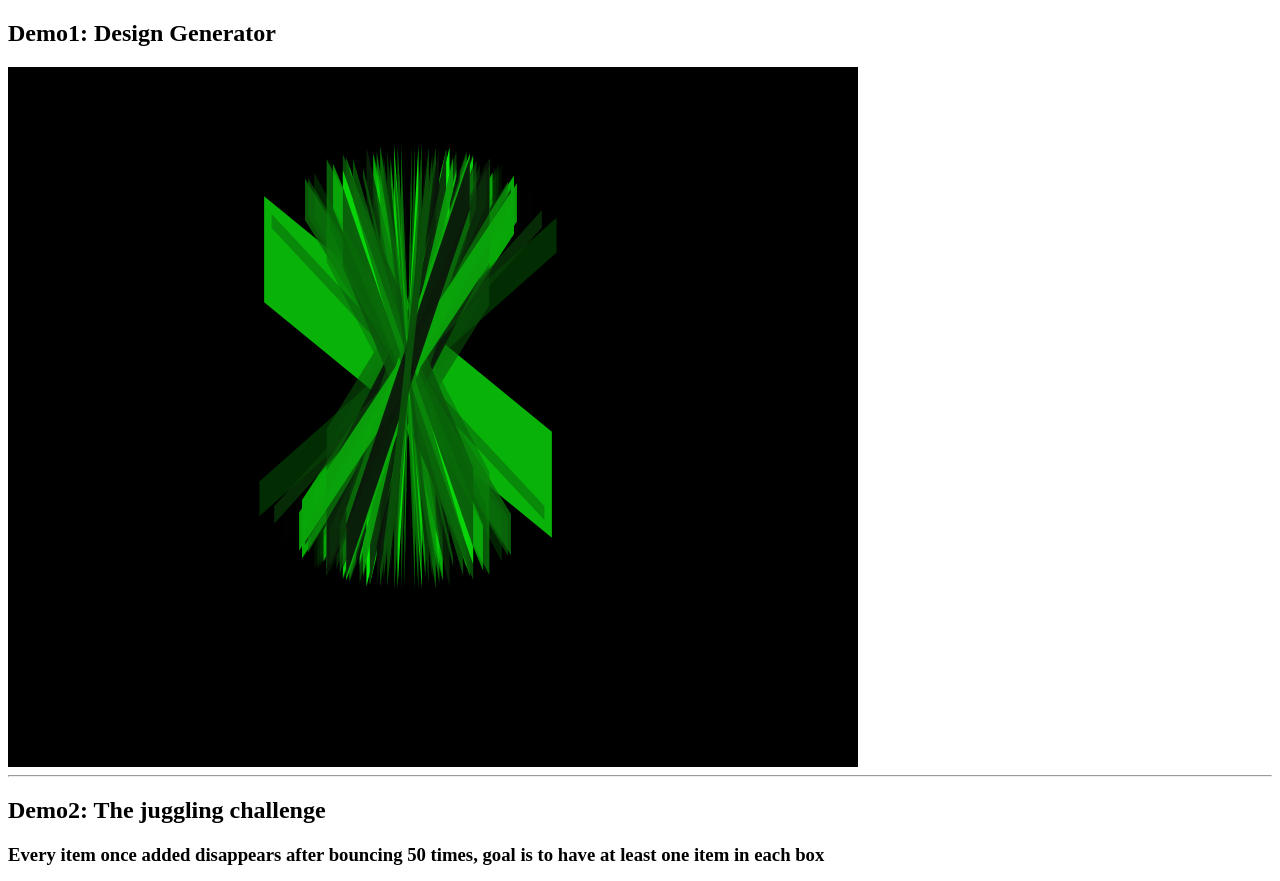
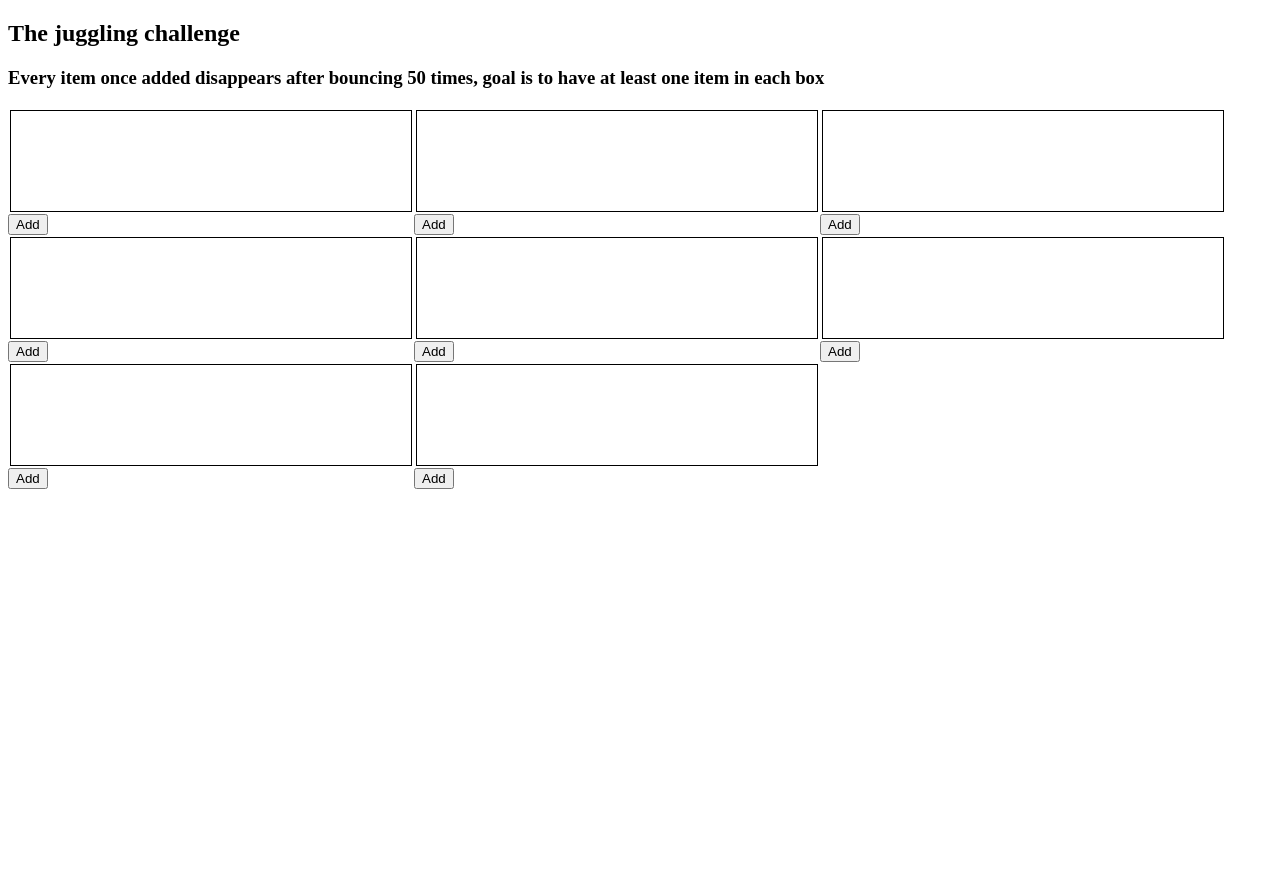
Before and after one commit to amolpborole/amolpborole.github.io, a plain HTML site: page index.html in a window 1280 px wide. Shown: the top 881 px of the page. After the commit the page ends 800 px from the top, so only its background shows below. Drawn offline with nearby package versions, Linux system fonts and the light colour scheme.

Commit message:
revert
revert

```diff
--- a/index.html
+++ b/index.html
@@ -9,12 +9,7 @@
 </head>
 <body>
 <div>
-    <h2>Demo1: Design Generator</h2>
-    <div id="designContainer" style="padding:200px;width:450px; height:300px;background-color:black;">
-</div>
-<hr>
-<div>
-    <h2>Demo2: The juggling challenge</h2>
+    <h2>The juggling challenge</h2>
     <h3>Every item once added disappears after bouncing 50 times, goal is to have at least one item in each box</h3>
     <div id="main"></div>
 </div>
@@ -22,6 +17,5 @@
 <script src="https://unpkg.com/react-dom@15/dist/react-dom.min.js"></script>
 <script src="https://unpkg.com/babel-standalone@6/babel.min.js"></script>
     <script type="text/babel" src="code.js"></script>
-    <script type="text/babel" src="design.js"></script>
 </body>
 </html>
```
